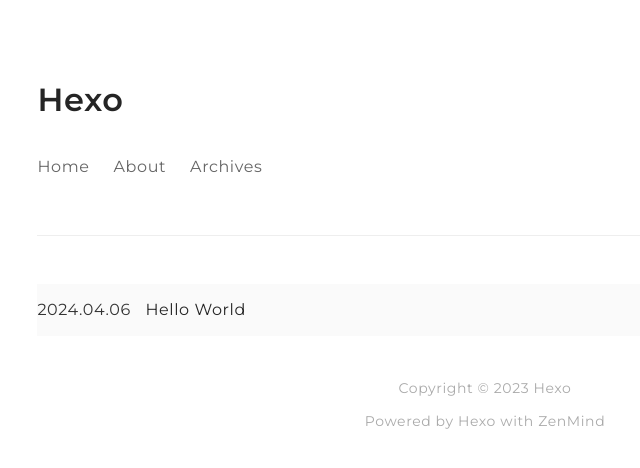
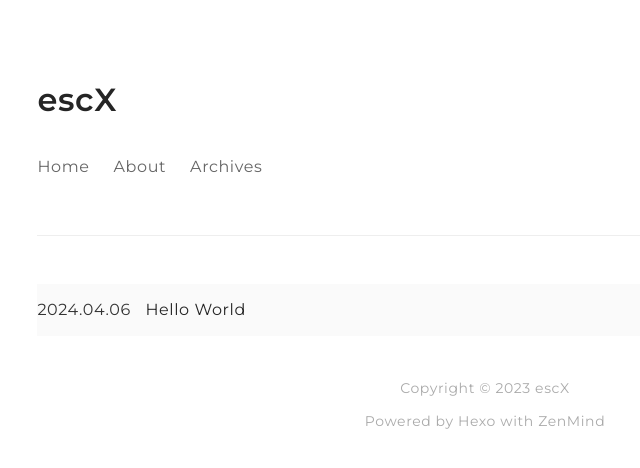
Before and after one commit to escX/escx.github.io, a plain HTML site: page archives/index.html in a window 1280 px wide. Shown: the full height of the page, 155-795 px from the left. Drawn offline with Linux system fonts and the light colour scheme.

Commit message:
Site updated: 2024-04-07 00:40:24

```diff
--- a/archives/index.html
+++ b/archives/index.html
@@ -7,17 +7,19 @@
   <!-- title -->
 
 
-  <title>所有文章 - Hexo</title>
+  <title>所有文章 - escX</title>
 
 
 
   <!-- open graph -->
-  <meta property="og:type" content="website">
-<meta property="og:title" content="Hexo">
+  <meta name="description" content="My blog">
+<meta property="og:type" content="website">
+<meta property="og:title" content="escX">
 <meta property="og:url" content="http://example.com/archives/index.html">
-<meta property="og:site_name" content="Hexo">
-<meta property="og:locale" content="en_US">
-<meta property="article:author" content="John Doe">
+<meta property="og:site_name" content="escX">
+<meta property="og:description" content="My blog">
+<meta property="og:locale">
+<meta property="article:author" content="escx">
 <meta name="twitter:card" content="summary">
   <!-- canonical -->
 
@@ -46,7 +48,7 @@
             <div class="paper-main">
 
                     <div class="header">
-    <a class="logo" href="/">Hexo</a>
+    <a class="logo" href="/">escX</a>
     <!-- <div class="logo"><a href="/" title="Len"><img src="/img/logo.svg" alt="Len" aria-label="logo" height="20"></a></div> -->
     <ul class="nav">
 
@@ -75,7 +77,7 @@
 </div>
 
                 <div class="footer">
-    <span>Copyright © 2023 Hexo</span>
+    <span>Copyright © 2023 escX</span>
     <span>Powered by <a target="_blank" rel="noopener" href="https://hexo.io">Hexo</a> with <a target="_blank" rel="noopener" href="https:///imzl.com/zenmind">ZenMind</a></span>
 </div>
 
```
Also changed, not shown: 2024/04/06/hello-world/index.html (+6 -6 lines), archives/2024/04/index.html (+10 -8 lines), archives/2024/index.html (+10 -8 lines), index.html (+10 -8 lines).
